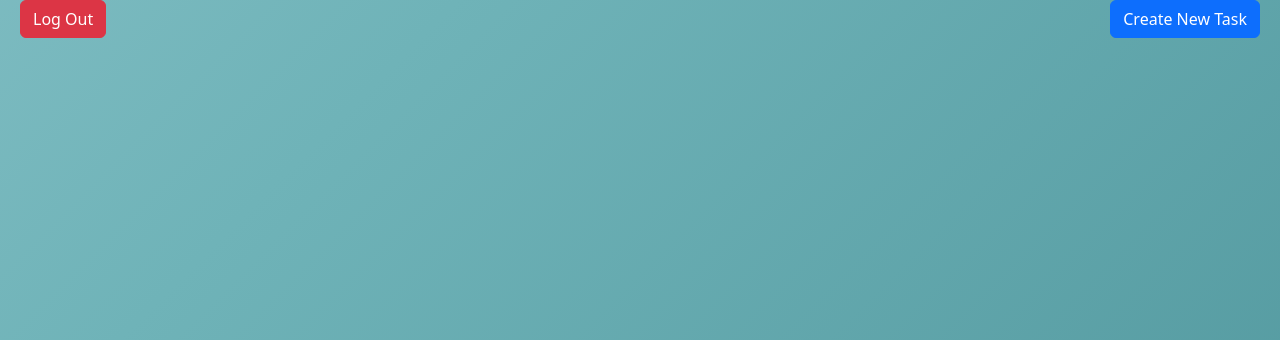
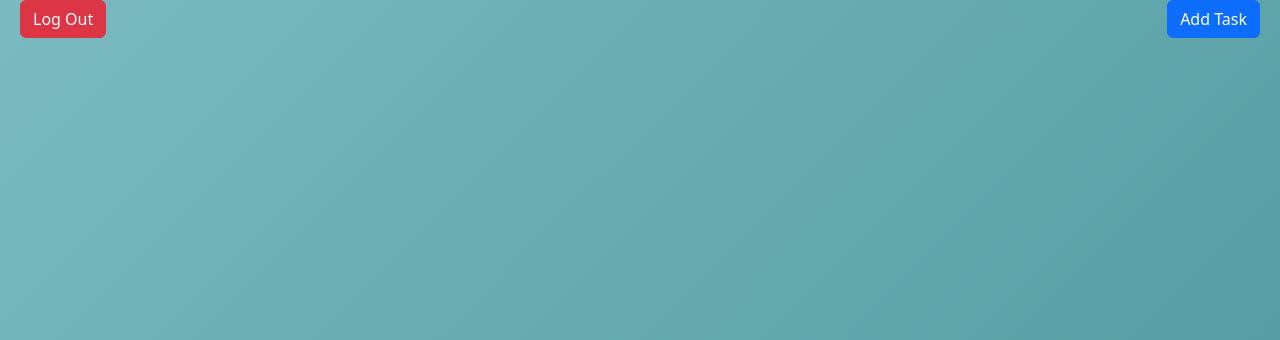
Before and after one commit to syifawazdy/Tugas2, a Django app: page /todolist/ in a window 1280 px wide. Shown: the part 82-422 px from the top of the page. Run offline with Django 4.2, Linux system fonts and the light colour scheme; the visitor is signed in with stand-in values (Sample User, id 1); data that the repository does not hold is empty.

Commit message:
Tugas 6 Update 2

```diff
--- a/todolist/templates/todolist_ajax.html
+++ b/todolist/templates/todolist_ajax.html
@@ -118,7 +118,7 @@
   <div class="content w-100 mx-auto">
     <div class="header text-center mx-auto">
         <a href="{% url 'todolist:logout' %}" class="btn btn-danger" style="float:left">Log Out</a>
-        <a data-bs-toggle="modal" href="#addTask" class="btn btn-primary" style="float:right">Create New Task</a>
+        <a data-bs-toggle="modal" href="#addTask" class="btn btn-primary" style="float:right">Add Task</a>
     </div>
   </div>
 
@@ -137,9 +137,7 @@
               <tr>
                 <label>Title</label>
                 <input type="text" name="title" id="title">
-              </tr>
-              <br>
-              <br>
+              </tr><br>
               <tr>
                 <label>Description</label>
                 <input type="textarea" name="description" id="description">
@@ -159,4 +157,5 @@
 </div>
 
 
+
  {% endblock content %}
--- a/todolist/views.py
+++ b/todolist/views.py
@@ -14,7 +14,6 @@ from django.http import HttpResponse
 from django.core import serializers
 
 # Create your views here.
-
 @login_required(login_url='/todolist/login/')
 def register(request):
     form = UserCreationForm()
```
Also changed, not shown: todolist/README-TWO.md, todolist/assets/path.png (added), todolist/assets/views.png (added).
